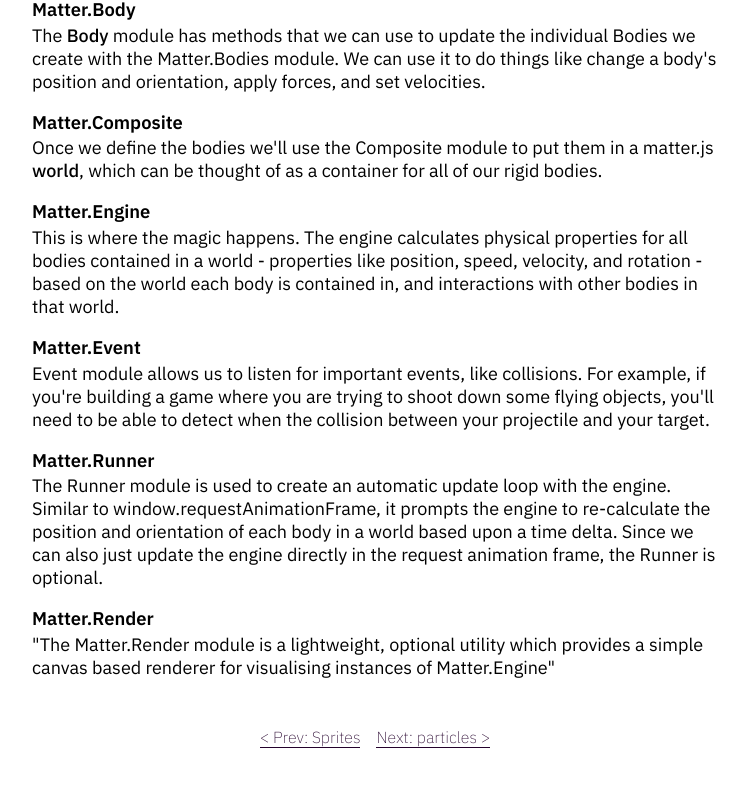
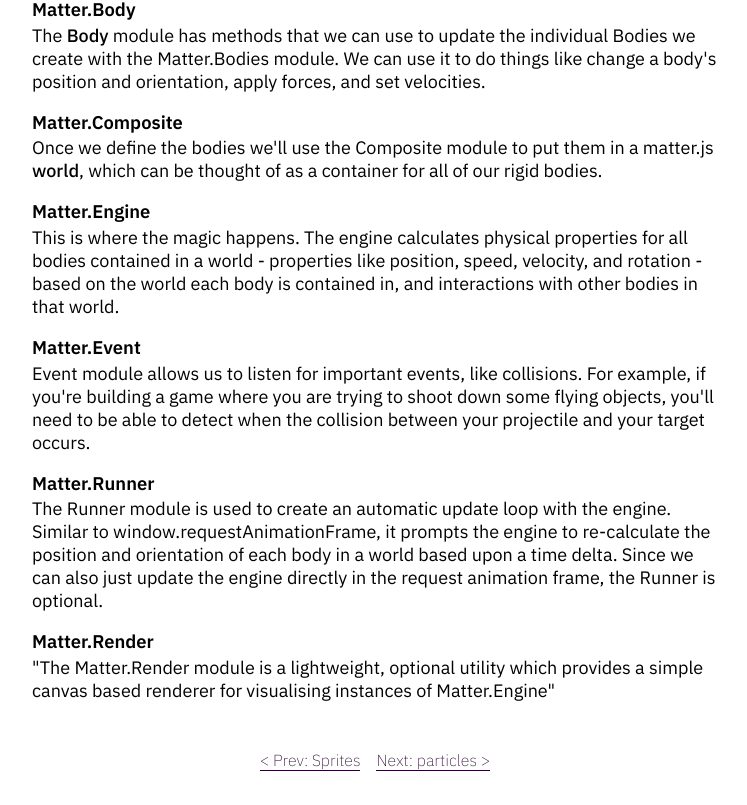
Before and after one commit to aokorodu/docsite-ccwsvgs, a React (Vite) app: page /matterjs-intro in a window 1280 px wide. Shown: the part 1154-1959 px from the top of the page, without its empty margins (250-997 px from the left). Built offline with nearby package versions, Linux system fonts and the light colour scheme; a web font is replaced by a local one.

Commit message:
added a missing word

```diff
--- a/src/pages/lessons/MatterjsIntro.tsx
+++ b/src/pages/lessons/MatterjsIntro.tsx
@@ -67,7 +67,7 @@ const MatterjsIntro = () => {
         Event module allows us to listen for important events, like collisions.
         For example, if you're building a game where you are trying to shoot
         down some flying objects, you'll need to be able to detect when the
-        collision between your projectile and your target.
+        collision between your projectile and your target occurs.
       </p>
 
       <h3>Matter.Runner</h3>
```
